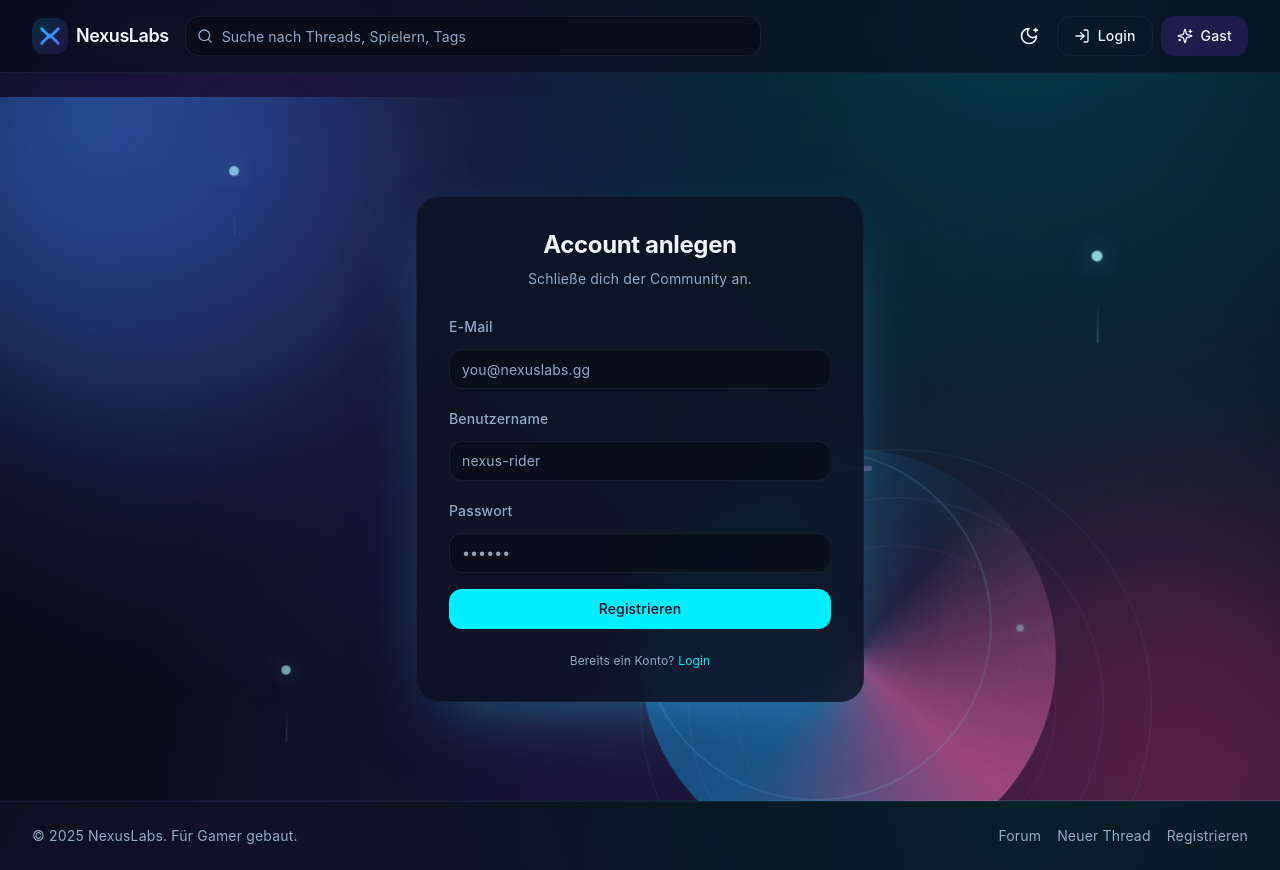
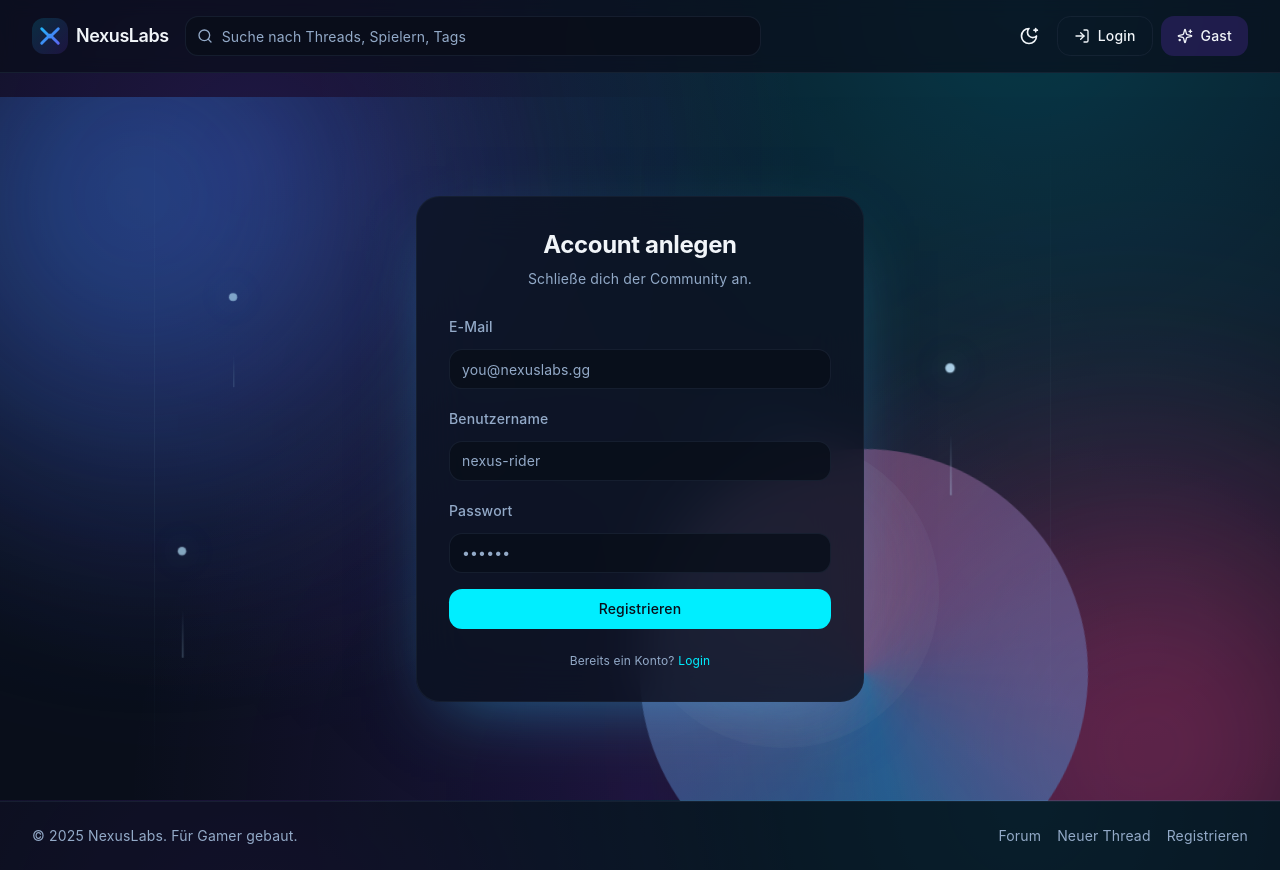
Before and after one commit to dennis006/Nexuslabs, a React (Vite) app in the folder apps/web/: page /register in a window 1280 px wide. Built offline with nearby package versions, Linux system fonts and the light colour scheme.

Commit message:
refine register background animation

```diff
--- a/apps/web/src/components/auth/RegisterBackground.tsx
+++ b/apps/web/src/components/auth/RegisterBackground.tsx
@@ -1,123 +1,180 @@
 import { motion } from "framer-motion";
 
-const orbitalNodes = [
-  { top: "10%", left: "18%", delay: 0 },
-  { top: "22%", right: "14%", delay: 1.4 },
-  { bottom: "18%", left: "22%", delay: 2.1 },
-  { bottom: "24%", right: "20%", delay: 3.3 },
+const gradientOrbs = [
+  {
+    className:
+      "absolute -left-24 -top-20 h-[30rem] w-[30rem] rounded-[46%] bg-[radial-gradient(circle_at_35%_35%,_rgba(59,130,246,0.55),_rgba(15,23,42,0))] blur-[120px]",
+    animate: {
+      x: [0, 28, -12, 20, 0],
+      y: [0, -18, 12, -8, 0],
+      rotate: [0, 16, -10, 12, 0],
+      scale: [1, 1.08, 0.92, 1.05, 1],
+    },
+    duration: 32,
+  },
+  {
+    className:
+      "absolute -right-28 bottom-[-10rem] h-[34rem] w-[34rem] rounded-[50%] bg-[radial-gradient(circle_at_65%_75%,_rgba(236,72,153,0.55),_rgba(15,23,42,0))] blur-[130px]",
+    animate: {
+      x: [0, -24, 18, -16, 0],
+      y: [0, 16, -18, 10, 0],
+      rotate: [0, -18, 14, -12, 0],
+      scale: [1, 0.94, 1.06, 0.98, 1],
+    },
+    duration: 36,
+  },
+  {
+    className:
+      "absolute left-1/2 top-1/2 h-[28rem] w-[28rem] -translate-x-1/2 -translate-y-1/2 rounded-full bg-[conic-gradient(from_160deg,_rgba(14,165,233,0.6),_rgba(244,114,182,0.45),_rgba(14,165,233,0.6))] opacity-80",
+    animate: {
+      rotate: [0, 360],
+    },
+    duration: 50,
+  },
 ];
 
-const runeStrokes = [
-  "M2 18 Q20 2 42 18 T82 18",
-  "M12 22 Q26 4 52 22 T96 22",
-  "M8 20 Q28 6 48 20 T88 20",
+const glyphStrokes = [
+  "M10 20 Q25 4 40 20 T70 20",
+  "M16 24 Q30 6 54 24 T98 24",
+  "M12 22 Q34 10 56 22 T90 22",
 ];
+
+const haloRings = [
+  {
+    size: "h-[32rem] w-[32rem]",
+    border: "border-cyan-300/20",
+    duration: 44,
+  },
+  {
+    size: "h-[26rem] w-[26rem]",
+    border: "border-pink-400/20",
+    duration: 58,
+    reverse: true,
+  },
+  {
+    size: "h-[20rem] w-[20rem]",
+    border: "border-indigo-400/20",
+    duration: 68,
+  },
+];
+
+const cometTrails = [
+  {
+    top: "28%",
+    left: "18%",
+    delay: 0,
+  },
+  {
+    top: "64%",
+    left: "14%",
+    delay: 2.8,
+  },
+  {
+    top: "38%",
+    left: "74%",
+    delay: 1.6,
+  },
+];
+
+const latticeColumns = ["left-[12%]", "left-[50%]", "left-[82%]"];
 
 const RegisterBackground = () => (
   <div className="pointer-events-none absolute inset-0 overflow-hidden">
+    {gradientOrbs.map((orb, index) => (
+      <motion.div
+        key={`orb-${index}`}
+        className={orb.className}
+        animate={orb.animate}
+        transition={{ duration: orb.duration, repeat: Infinity, ease: "easeInOut" }}
+      />
+    ))}
+
     <motion.div
-      className="absolute -left-24 -top-24 h-[28rem] w-[28rem] rounded-[45%] bg-[radial-gradient(circle_at_30%_30%,_rgba(59,130,246,0.55),_rgba(15,23,42,0))] blur-3xl"
-      animate={{
-        x: [0, 30, -10, 24, 0],
-        y: [0, -26, 12, -14, 0],
-        rotate: [0, 12, -8, 18, 0],
-        scale: [1, 1.08, 0.94, 1.04, 1],
-      }}
-      transition={{ duration: 26, repeat: Infinity, ease: "easeInOut" }}
+      className="absolute left-1/2 top-1/2 h-[18rem] w-[18rem] -translate-x-1/2 -translate-y-1/2 rounded-full bg-[radial-gradient(circle_at_50%_45%,_rgba(148,163,184,0.35),_rgba(15,23,42,0))]"
+      animate={{ scale: [0.9, 1.08, 0.92, 1.04, 0.9], opacity: [0.4, 0.75, 0.45, 0.7, 0.4] }}
+      transition={{ duration: 24, repeat: Infinity, ease: "easeInOut" }}
     />
 
     <motion.div
-      className="absolute -right-32 bottom-[-12rem] h-[32rem] w-[32rem] rounded-[50%] bg-[radial-gradient(circle_at_70%_70%,_rgba(236,72,153,0.5),_rgba(15,23,42,0))] blur-[120px]"
-      animate={{
-        x: [0, -24, 16, -18, 0],
-        y: [0, 18, -20, 12, 0],
-        rotate: [0, -16, 10, -12, 0],
-        scale: [1, 0.92, 1.06, 0.98, 1],
-      }}
-      transition={{ duration: 30, repeat: Infinity, ease: "easeInOut" }}
-    />
-
-    <motion.div
-      className="absolute left-1/2 top-1/2 h-[26rem] w-[26rem] -translate-x-1/2 -translate-y-1/2 rounded-full bg-[conic-gradient(from_180deg,_rgba(14,165,233,0.55),_rgba(14,165,233,0.05)_50%,_rgba(244,114,182,0.65),_rgba(14,165,233,0.55))] opacity-80"
-      animate={{ rotate: [0, 360] }}
-      transition={{ duration: 48, repeat: Infinity, ease: "linear" }}
-    />
-
-    <motion.div
-      className="absolute left-1/2 top-1/2 h-[22rem] w-[22rem] -translate-x-1/2 -translate-y-1/2 rounded-full border border-cyan-400/20"
-      animate={{ rotate: [0, -360] }}
-      transition={{ duration: 64, repeat: Infinity, ease: "linear" }}
+      className="absolute left-1/2 top-1/2 h-[44rem] w-[44rem] -translate-x-1/2 -translate-y-1/2"
+      animate={{ rotate: [0, 12, -12, 18, 0] }}
+      transition={{ duration: 60, repeat: Infinity, ease: "easeInOut" }}
     >
-      <div className="absolute inset-0 rounded-full border border-white/10" />
+      {haloRings.map((ring, index) => (
+        <motion.div
+          key={`ring-${index}`}
+          className={`absolute left-1/2 top-1/2 ${ring.size} -translate-x-1/2 -translate-y-1/2 rounded-full border ${ring.border}`}
+          animate={{ rotate: ring.reverse ? [0, -360] : [0, 360] }}
+          transition={{ duration: ring.duration, repeat: Infinity, ease: "linear" }}
+        />
+      ))}
     </motion.div>
 
-    {orbitalNodes.map((node, index) => (
+    <motion.svg
+      width="420"
+      height="240"
+      viewBox="0 0 110 32"
+      className="absolute left-1/2 top-[28%] -translate-x-1/2 opacity-70"
+      initial={{ opacity: 0, y: 20 }}
+      animate={{ opacity: [0.2, 0.85, 0.2], y: [18, 0, 18] }}
+      transition={{ duration: 22, repeat: Infinity, ease: "easeInOut" }}
+    >
+      <defs>
+        <linearGradient id="register-glyph" x1="0" y1="0" x2="1" y2="0">
+          <stop offset="0%" stopColor="rgba(56,189,248,0.1)" />
+          <stop offset="35%" stopColor="rgba(56,189,248,0.75)" />
+          <stop offset="100%" stopColor="rgba(244,114,182,0.65)" />
+        </linearGradient>
+      </defs>
+      {glyphStrokes.map((path, index) => (
+        <motion.path
+          key={`glyph-${index}`}
+          d={path}
+          fill="none"
+          stroke="url(#register-glyph)"
+          strokeWidth="1.4"
+          strokeLinecap="round"
+          strokeLinejoin="round"
+          initial={{ pathLength: 0 }}
+          animate={{ pathLength: [0, 1, 0] }}
+          transition={{ duration: 18 + index * 2, repeat: Infinity, ease: "easeInOut", delay: index * 1.3 }}
+        />
+      ))}
+    </motion.svg>
+
+    {latticeColumns.map((position, index) => (
+      <motion.div
+        key={`lattice-${index}`}
+        className={`absolute ${position} h-full w-px bg-gradient-to-b from-transparent via-cyan-200/20 to-transparent`}
+        animate={{ opacity: [0.2, 0.55, 0.2] }}
+        transition={{ duration: 26 + index * 4, repeat: Infinity, ease: "easeInOut", delay: index * 2 }}
+      />
+    ))}
+
+    {cometTrails.map((comet, index) => (
       <motion.span
-        key={`orbital-${index}`}
-        className="absolute h-2 w-2 rounded-full bg-cyan-200/90 shadow-[0_0_20px_rgba(103,232,249,0.7)]"
-        style={node}
-        animate={{ opacity: [0.3, 1, 0.3], scale: [0.8, 1.4, 0.8] }}
-        transition={{ duration: 8 + index * 2, repeat: Infinity, ease: "easeInOut", delay: node.delay }}
+        key={`comet-${index}`}
+        className="absolute h-1.5 w-1.5 rounded-full bg-sky-200/90 shadow-[0_0_25px_rgba(125,211,252,0.7)]"
+        style={{ top: comet.top, left: comet.left }}
+        animate={{ opacity: [0, 1, 0], scale: [0.8, 1.6, 0.8] }}
+        transition={{ duration: 8, repeat: Infinity, ease: "easeInOut", delay: comet.delay }}
       >
         <motion.span
-          className="absolute left-1/2 top-1/2 h-16 w-px -translate-x-1/2 -translate-y-full bg-gradient-to-t from-cyan-200/60 via-transparent to-transparent"
-          animate={{ scaleY: [0.3, 1, 0.5], opacity: [0.2, 0.6, 0.2] }}
-          transition={{ duration: 6 + index, repeat: Infinity, ease: "easeInOut", delay: node.delay + 0.4 }}
+          className="absolute left-1/2 top-1/2 h-20 w-px -translate-x-1/2 -translate-y-full bg-gradient-to-t from-sky-200/60 via-transparent to-transparent"
+          animate={{ scaleY: [0.4, 1, 0.5], opacity: [0.3, 0.7, 0.3] }}
+          transition={{ duration: 6, repeat: Infinity, ease: "easeInOut", delay: comet.delay + 0.6 }}
         />
       </motion.span>
     ))}
 
     <motion.div
-      className="absolute left-1/2 top-1/2 h-[32rem] w-[32rem] -translate-x-1/2 -translate-y-1/2"
-      animate={{ rotate: [0, 12, -12, 16, 0] }}
-      transition={{ duration: 40, repeat: Infinity, ease: "easeInOut" }}
-    >
-      <div className="absolute left-1/2 top-1/2 h-[32rem] w-[32rem] -translate-x-1/2 -translate-y-1/2 rounded-full border border-cyan-400/10" />
-      <div className="absolute left-1/2 top-1/2 h-[26rem] w-[26rem] -translate-x-1/2 -translate-y-1/2 rounded-full border border-purple-400/10" />
-      <div className="absolute left-1/2 top-1/2 h-[20rem] w-[20rem] -translate-x-1/2 -translate-y-1/2 rounded-full border border-pink-500/10" />
-    </motion.div>
-
-    <motion.svg
-      width="420"
-      height="240"
-      viewBox="0 0 120 32"
-      className="absolute left-1/2 top-[30%] -translate-x-1/2 opacity-60"
-      initial={{ opacity: 0, y: 20 }}
-      animate={{ opacity: [0.2, 0.7, 0.2], y: [18, 0, 18] }}
-      transition={{ duration: 18, repeat: Infinity, ease: "easeInOut" }}
-    >
-      <defs>
-        <linearGradient id="register-rune" x1="0" y1="0" x2="1" y2="0">
-          <stop offset="0%" stopColor="rgba(56,189,248,0.05)" />
-          <stop offset="40%" stopColor="rgba(56,189,248,0.65)" />
-          <stop offset="100%" stopColor="rgba(244,114,182,0.65)" />
-        </linearGradient>
-      </defs>
-      {runeStrokes.map((path, index) => (
-        <motion.path
-          key={`rune-${index}`}
-          d={path}
-          fill="none"
-          stroke="url(#register-rune)"
-          strokeWidth="1.4"
-          strokeLinecap="round"
-          strokeLinejoin="round"
-          initial={{ pathLength: 0 }}
-          animate={{ pathLength: [0, 1, 0] }}
-          transition={{ duration: 16 + index * 2, repeat: Infinity, ease: "easeInOut", delay: index * 1.2 }}
-        />
-      ))}
-    </motion.svg>
-
-    <motion.div
       className="absolute inset-0"
-      initial={false}
-      animate={{ opacity: [0.35, 0.55, 0.35] }}
-      transition={{ duration: 16, repeat: Infinity, ease: "easeInOut" }}
+      animate={{ opacity: [0.3, 0.55, 0.3] }}
+      transition={{ duration: 28, repeat: Infinity, ease: "easeInOut" }}
     >
       <div className="absolute inset-0 bg-[radial-gradient(circle_at_center,_rgba(148,163,184,0.08),_transparent_65%)]" />
-      <div className="absolute inset-0 bg-[radial-gradient(circle_at_10%_10%,_rgba(14,165,233,0.1),_transparent_45%)]" />
-      <div className="absolute inset-0 bg-[radial-gradient(circle_at_90%_80%,_rgba(236,72,153,0.12),_transparent_55%)]" />
+      <div className="absolute inset-0 bg-[radial-gradient(circle_at_12%_12%,_rgba(14,165,233,0.12),_transparent_45%)]" />
+      <div className="absolute inset-0 bg-[radial-gradient(circle_at_88%_78%,_rgba(236,72,153,0.14),_transparent_50%)]" />
     </motion.div>
   </div>
 );
```
